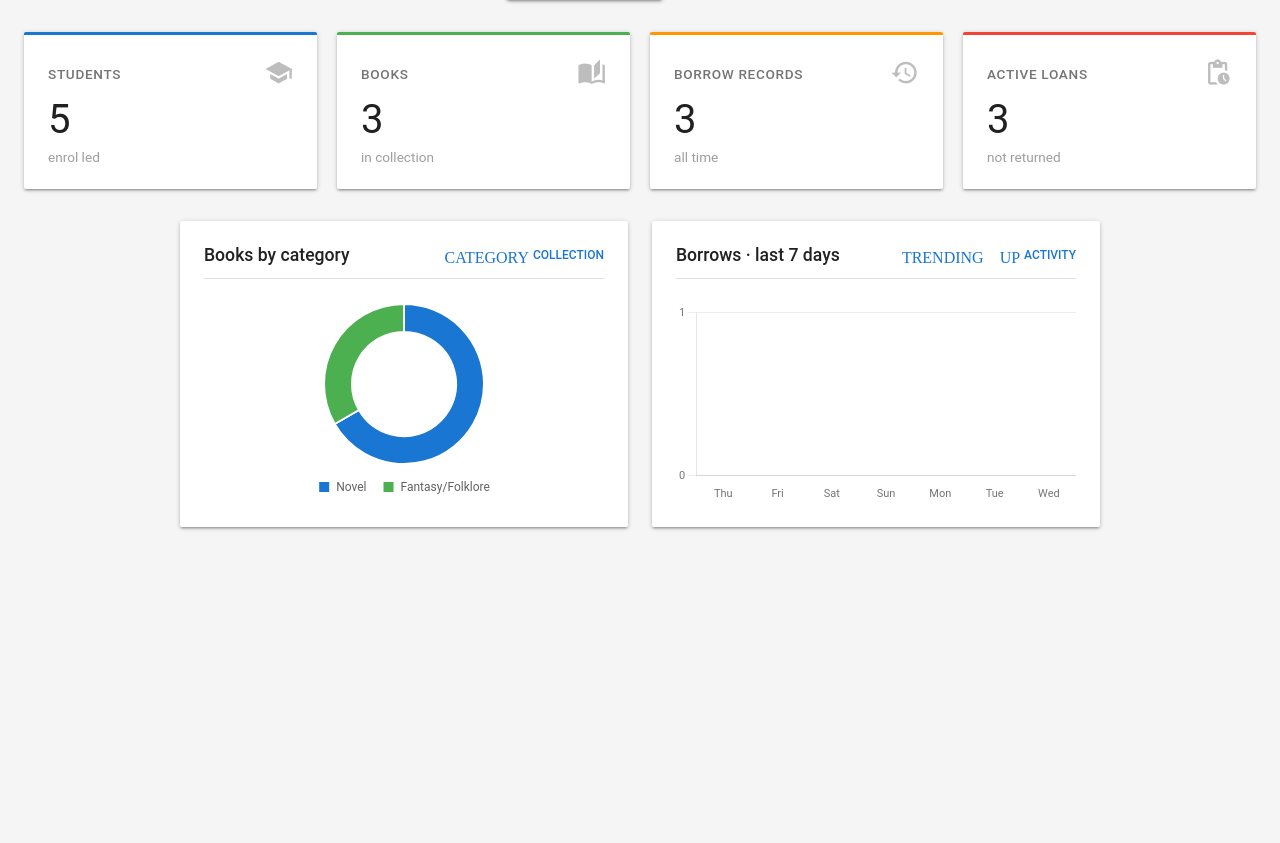
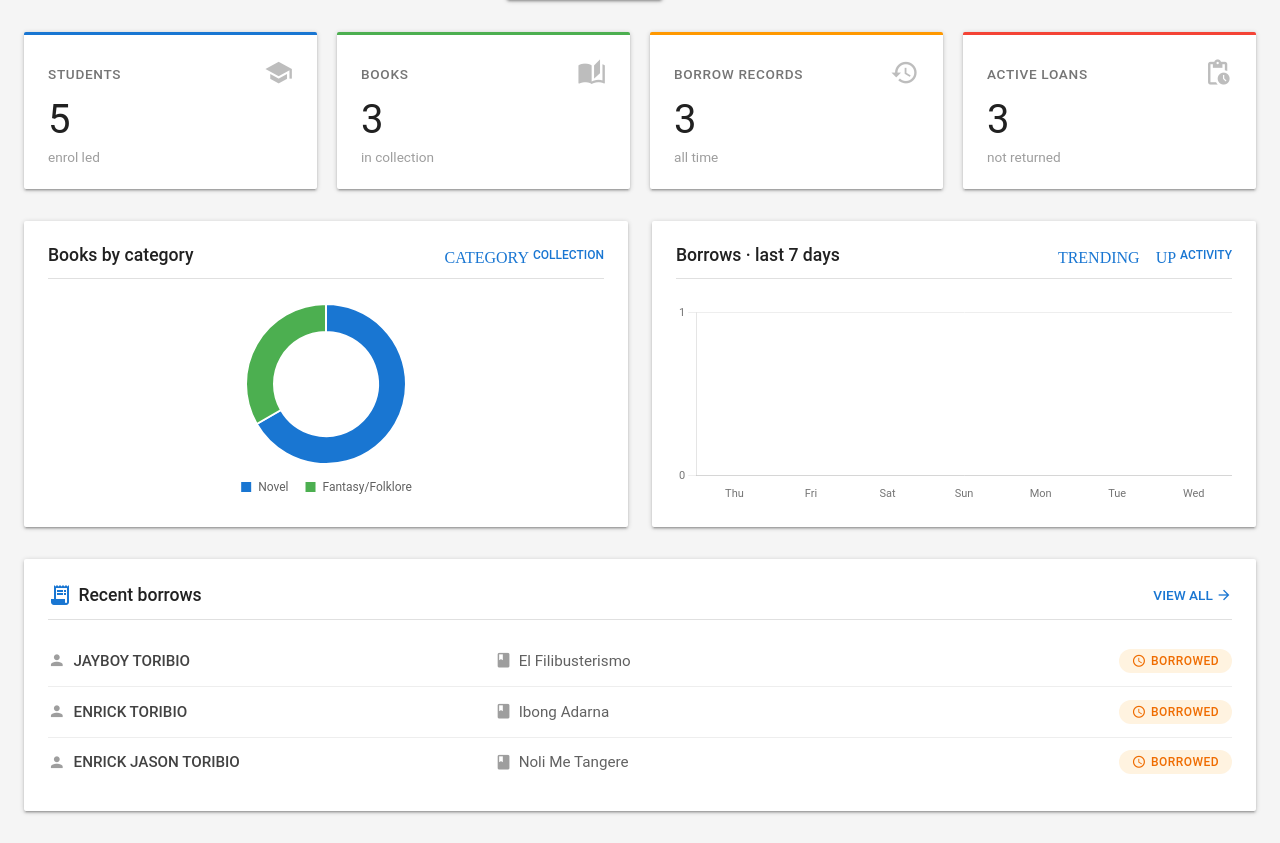
Before and after one commit to EnrickJason-Toribio/it30b, a PHP site: page /dashboard.php in a window 1280 px wide. Shown: the part 75-918 px from the top of the page. Before the commit the page ends 605 px from the top, so only its background shows below. Run offline with PHP 8.4, Linux system fonts and the light colour scheme; data comes from the database, SQL or seed files in the repository.

Commit message:
CODEBLOCK2

```diff
--- a/dashboard.php
+++ b/dashboard.php
@@ -66,6 +66,22 @@ for ($i = 6; $i >= 0; $i--) {
     $dayLabels[] = date('D', strtotime($date));
     $dailyBorrows[] = $borrowByDay[$date] ?? 0;
 }
+
+// ---------- 4. RECENT BORROWS ----------
+
+$recentStmt = $pdo->query("
+    SELECT
+        s.student_first_name,
+        s.student_last_name,
+        b.book_title,
+        br.borrow_return_date
+    FROM borrow br
+    INNER JOIN students s ON br.student_id = s.student_id
+    INNER JOIN books b ON br.book_id = b.book_id
+    ORDER BY br.borrow_id DESC
+    LIMIT 5
+");
+$recentBorrows = $recentStmt->fetchAll();
 ?>
 
 <!DOCTYPE html>
@@ -350,7 +366,7 @@ for ($i = 6; $i >= 0; $i--) {
             <div class="stat-sub">not returned</div>
         </div>
     </div>
-</div>
+
 
 <!-- CHARTS -->
 <div class="charts-grid">
@@ -382,7 +398,44 @@ for ($i = 6; $i >= 0; $i--) {
     </div>
 </div>
 
-
+<!-- RECENT BORROWS -->
+<div class="recent-borrows">
+    <div class="recent-header">
+        <h3>
+            <span class="material-icons">receipt_long</span>
+            Recent borrows
+        </h3>
+        <a href="#">
+            view all
+            <span class="material-icons">arrow_forward</span>
+        </a>
+    </div>
+    <?php if (empty($recentBorrows)): ?>
+        <div class="borrow-row" style="color:#9e9e9e; justify-content:center;">
+            No borrow records yet.
+        </div>
+    <?php else: ?>
+        <?php foreach ($recentBorrows as $row): ?>
+            <div class="borrow-row">
+                <div class="borrow-student">
+                    <span class="material-icons">person</span>
+                    <?= htmlspecialchars($row['student_first_name'] . ' ' . $row['student_last_name']) ?>
+                </div>
+                <div class="borrow-book">
+                    <span class="material-icons">book</span>
+                    <?= htmlspecialchars($row['book_title']) ?>
+                </div>
+                <div class="borrow-status <?= $row['borrow_return_date'] ? 'returned' : 'borrowed' ?>">
+                    <span class="material-icons">
+                        <?= $row['borrow_return_date'] ? 'check_circle' : 'schedule' ?>
+                    </span>
+                    <?= $row['borrow_return_date'] ? 'Returned' : 'Borrowed' ?>
+                </div>
+            </div>
+        <?php endforeach; ?>
+    <?php endif; ?>
+</div>
+</div>
 
 </body>
 <script>
@@ -527,7 +580,7 @@ for ($i = 6; $i >= 0; $i--) {
             }
         }
     });
-    })();
+})();
 
 </script>
 </html>
```
